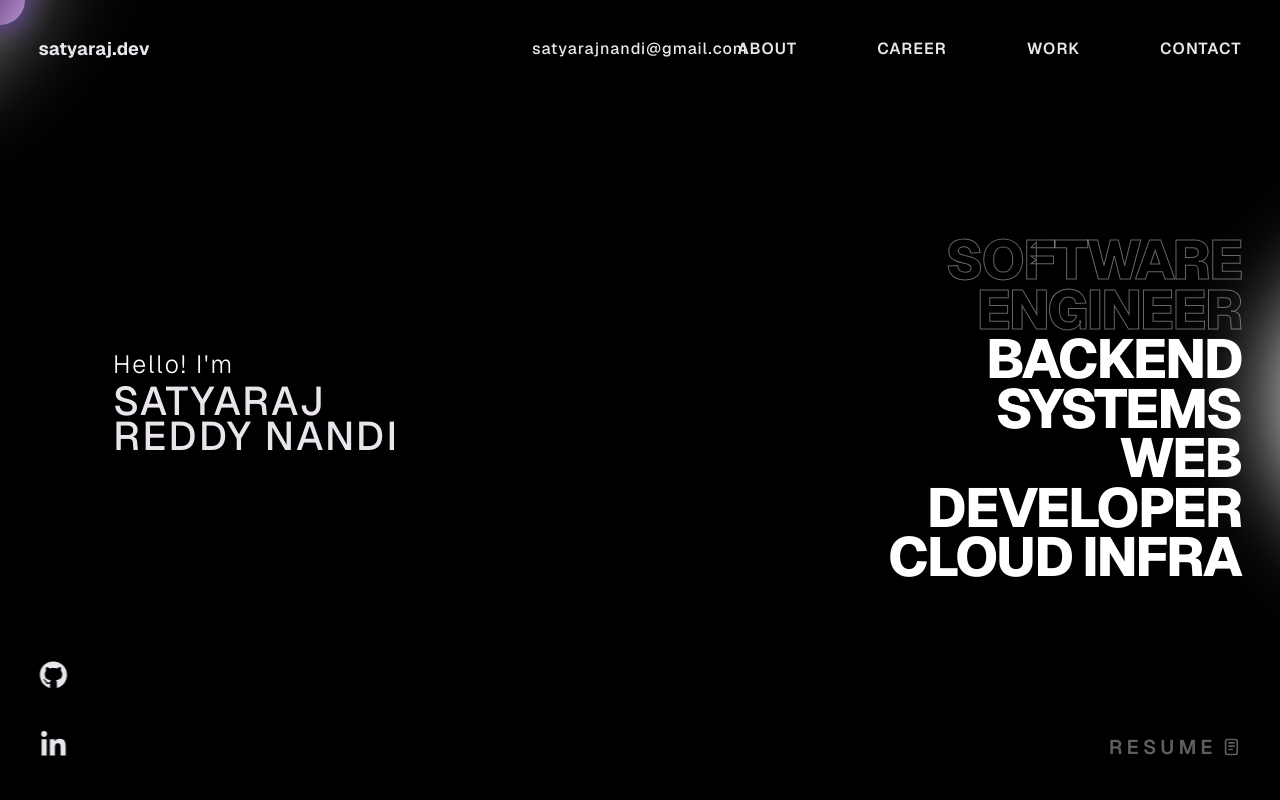
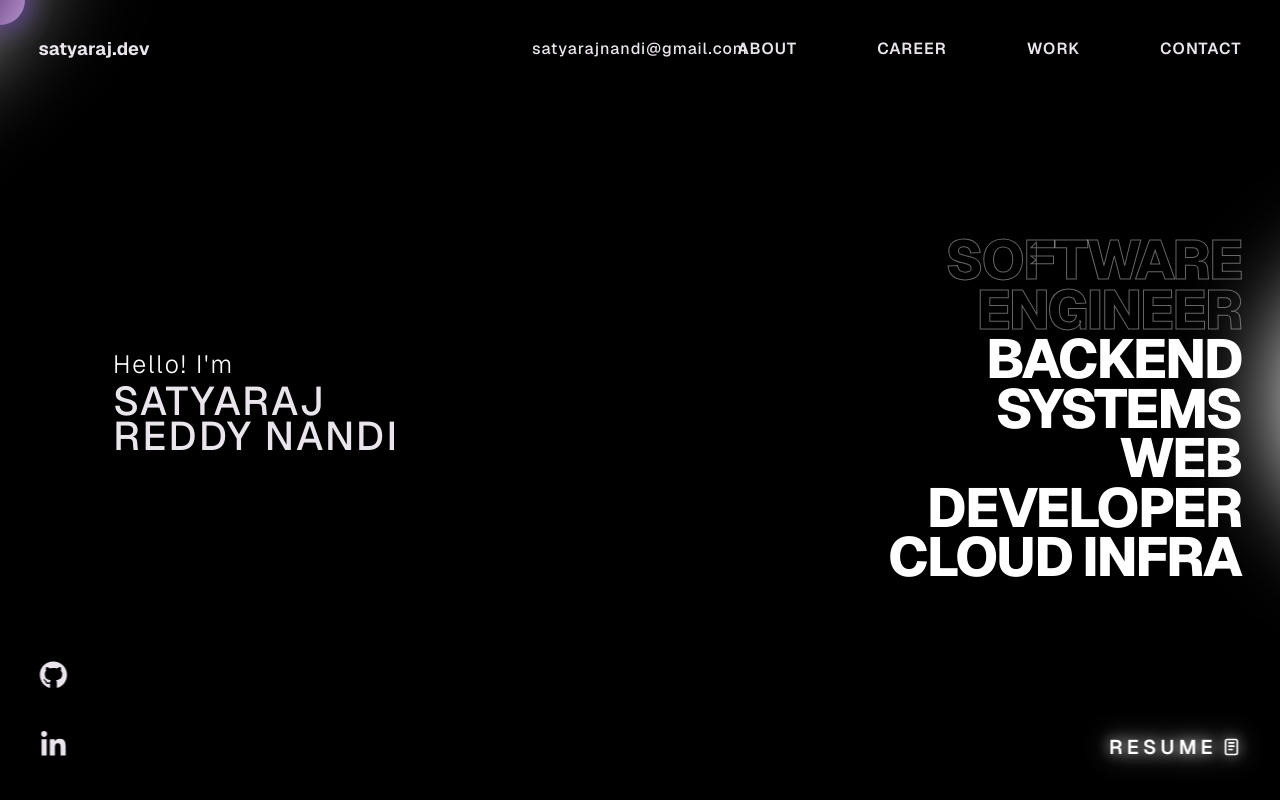
Before and after one commit to satyarajreddy/portfolio_website, a Next.js app: page / in a window 1280 px wide. Shown: the top 800 px of the page. Built offline with nearby package versions, Linux system fonts and the light colour scheme; no server answers.

Commit message:
style: fix contact section overlap and add glowing animation to resume button

```diff
--- a/src/components/styles/Contact.css
+++ b/src/components/styles/Contact.css
@@ -1,6 +1,6 @@
 .contact-section {
   margin: auto;
-  padding-bottom: 100px;
+  padding-bottom: 200px;
   margin-top: 100px;
 }
 .contact-section h3 {
--- a/src/components/styles/SocialIcons.css
+++ b/src/components/styles/SocialIcons.css
@@ -56,14 +56,24 @@
   font-size: 15px;
   line-height: 15px;
   font-weight: 600;
-  color: #5e5e5e;
+  color: #ffffff;
   cursor: pointer;
   transition: 0.5s;
   transform-origin: left bottom;
   transform: translateX(100%) rotateZ(-90deg);
+  animation: pulseGlow 2s infinite alternate;
+}
+
+@keyframes pulseGlow {
+  from {
+    filter: drop-shadow(0 0 2px rgba(255, 255, 255, 0.4));
+  }
+  to {
+    filter: drop-shadow(0 0 8px rgba(255, 255, 255, 0.9)) drop-shadow(0 0 15px rgba(255, 255, 255, 0.5));
+  }
 }
 .resume-button:hover {
-  color: #fff;
+  filter: drop-shadow(0 0 12px rgba(255, 255, 255, 1)) drop-shadow(0 0 20px rgba(255, 255, 255, 0.8));
 }
 div.resume-button span {
   color: #fff;
```
